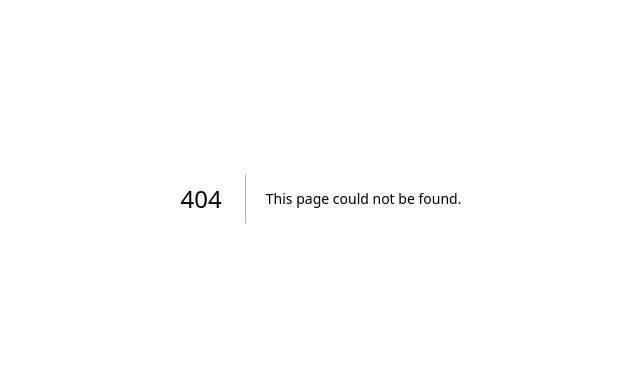
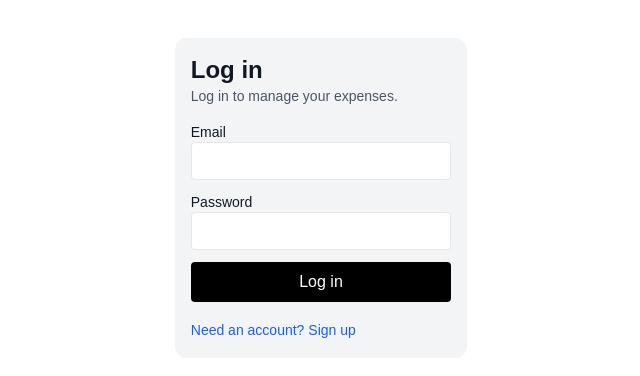
Before and after one commit to jyd-hu/project01, a Next.js app: page /login in a window 1280 px wide. Before the commit this address had no page. Shown: the part 202-578 px from the top of the page, without its empty margins (319-959 px from the left). Built offline with nearby package versions, Linux system fonts and the light colour scheme; no server answers.

Commit message:
added user authentication

```diff
--- a/src/app/budgets/page.tsx
+++ b/src/app/budgets/page.tsx
@@ -1,6 +1,7 @@
 'use client'
 
 import Link from 'next/link'
+import { useRouter } from 'next/navigation'
 import { startTransition, useEffect, useState } from 'react'
 import { supabase } from '@/lib/supabase'
 
@@ -74,6 +75,8 @@ function getMonthProgress(date: Date) {
 }
 
 export default function BudgetsPage() {
+  const router = useRouter()
+  const [authLoading, setAuthLoading] = useState(true)
   const [categories, setCategories] = useState<Category[]>([])
   const [budgetInputs, setBudgetInputs] = useState<Record<number, string>>({})
   const [monthlySpendByCategory, setMonthlySpendByCategory] = useState<
@@ -167,14 +170,58 @@ export default function BudgetsPage() {
   }
 
   useEffect(() => {
-    const todayTimer = window.setTimeout(() => setToday(new Date()), 0)
+    let mounted = true
 
-    startTransition(() => {
-      void Promise.all([fetchCategories(), fetchMonthlyExpenses()])
+    async function loadSession() {
+      const { data, error } = await supabase.auth.getSession()
+
+      if (!mounted) return
+
+      if (error) {
+        setError(error.message)
+        setAuthLoading(false)
+        return
+      }
+
+      if (!data.session) {
+        router.replace('/login')
+        setAuthLoading(false)
+        return
+      }
+
+      setAuthLoading(false)
+      setToday(new Date())
+
+      startTransition(() => {
+        void Promise.all([fetchCategories(), fetchMonthlyExpenses()])
+      })
+    }
+
+    const {
+      data: { subscription },
+    } = supabase.auth.onAuthStateChange((_event, session) => {
+      if (!mounted) return
+
+      if (!session) {
+        router.replace('/login')
+      }
     })
 
-    return () => window.clearTimeout(todayTimer)
-  }, [])
+    void loadSession()
+
+    return () => {
+      mounted = false
+      subscription.unsubscribe()
+    }
+  }, [router])
+
+  if (authLoading) {
+    return (
+      <main className="mx-auto max-w-md p-4">
+        <p className="text-sm text-gray-500">Loading...</p>
+      </main>
+    )
+  }
 
   const todayLabel = today ? formatTodayDate(today) : 'Today'
   const monthProgress = today ? getMonthProgress(today).toFixed(4) : '0'
--- /dev/null
+++ b/src/app/login/page.tsx
@@ -0,0 +1,156 @@
+'use client'
+
+import { FormEvent, useEffect, useState } from 'react'
+import { useRouter } from 'next/navigation'
+import { supabase } from '@/lib/supabase'
+
+type AuthMode = 'login' | 'signup'
+
+const inputClass =
+  'w-full rounded border border-gray-200 bg-white p-2 text-gray-900 placeholder:text-gray-400'
+
+export default function LoginPage() {
+  const router = useRouter()
+  const [mode, setMode] = useState<AuthMode>('login')
+  const [email, setEmail] = useState('')
+  const [password, setPassword] = useState('')
+  const [message, setMessage] = useState<string | null>(null)
+  const [isSubmitting, setIsSubmitting] = useState(false)
+
+  useEffect(() => {
+    let mounted = true
+
+    async function redirectIfSignedIn() {
+      const { data } = await supabase.auth.getSession()
+
+      if (mounted && data.session) {
+        router.replace('/')
+      }
+    }
+
+    const {
+      data: { subscription },
+    } = supabase.auth.onAuthStateChange((_event, session) => {
+      if (session) {
+        router.replace('/')
+      }
+    })
+
+    void redirectIfSignedIn()
+
+    return () => {
+      mounted = false
+      subscription.unsubscribe()
+    }
+  }, [router])
+
+  async function handleSubmit(event: FormEvent<HTMLFormElement>) {
+    event.preventDefault()
+
+    const trimmedEmail = email.trim()
+    if (!trimmedEmail || !password) {
+      setMessage('Enter your email and password.')
+      return
+    }
+
+    setIsSubmitting(true)
+    setMessage(null)
+
+    const result =
+      mode === 'login'
+        ? await supabase.auth.signInWithPassword({
+            email: trimmedEmail,
+            password,
+          })
+        : await supabase.auth.signUp({
+            email: trimmedEmail,
+            password,
+          })
+
+    setIsSubmitting(false)
+
+    if (result.error) {
+      setMessage(result.error.message)
+      return
+    }
+
+    if (result.data.session) {
+      router.replace('/')
+      return
+    }
+
+    setMessage('Check your email to confirm your account, then log in.')
+  }
+
+  const isSignup = mode === 'signup'
+
+  return (
+    <main className="mx-auto flex min-h-screen max-w-md flex-col justify-center p-4">
+      <section className="space-y-4 rounded-xl bg-gray-100 p-4 text-gray-900">
+        <div>
+          <h1 className="text-2xl font-semibold">
+            {isSignup ? 'Create account' : 'Log in'}
+          </h1>
+          <p className="text-sm text-gray-600">
+            {isSignup
+              ? 'Sign up with your email and password.'
+              : 'Log in to manage your expenses.'}
+          </p>
+        </div>
+
+        <form className="space-y-3" onSubmit={(event) => void handleSubmit(event)}>
+          <label className="block space-y-1 text-sm font-medium">
+            <span>Email</span>
+            <input
+              className={inputClass}
+              type="email"
+              value={email}
+              onChange={(event) => setEmail(event.target.value)}
+              autoComplete="email"
+              required
+            />
+          </label>
+
+          <label className="block space-y-1 text-sm font-medium">
+            <span>Password</span>
+            <input
+              className={inputClass}
+              type="password"
+              value={password}
+              onChange={(event) => setPassword(event.target.value)}
+              autoComplete={isSignup ? 'new-password' : 'current-password'}
+              required
+            />
+          </label>
+
+          {message ? (
+            <p className="text-sm text-red-600" role="alert">
+              {message}
+            </p>
+          ) : null}
+
+          <button
+            type="submit"
+            disabled={isSubmitting}
+            className="w-full rounded bg-black p-2 text-white disabled:cursor-not-allowed disabled:bg-gray-500"
+          >
+            {isSubmitting ? 'Please wait...' : isSignup ? 'Sign up' : 'Log in'}
+          </button>
+        </form>
+
+        <button
+          type="button"
+          onClick={() => {
+            setMode(isSignup ? 'login' : 'signup')
+            setMessage(null)
+          }}
+          className="text-sm font-medium text-blue-600 hover:text-blue-700"
+        >
+          {isSignup
+            ? 'Already have an account? Log in'
+            : 'Need an account? Sign up'}
+        </button>
+      </section>
+    </main>
+  )
+}
--- a/src/app/page.tsx
+++ b/src/app/page.tsx
@@ -2,10 +2,13 @@
 
 import { useEffect, useState, startTransition } from 'react'
 import Link from 'next/link'
+import { useRouter } from 'next/navigation'
+import type { Session, User } from '@supabase/supabase-js'
 import { supabase } from '@/lib/supabase'
 
 type Expense = {
   id: string
+  user_id: string
   amount: number
   category: string
   note: string
@@ -98,6 +101,10 @@ function formatWeekRange(weekStart: string) {
 }
 
 export default function Home() {
+  const router = useRouter()
+  const [session, setSession] = useState<Session | null>(null)
+  const [user, setUser] = useState<User | null>(null)
+  const [authLoading, setAuthLoading] = useState(true)
   const [expenses, setExpenses] = useState<Expense[]>([])
   const [categories, setCategories] = useState<Category[]>([])
   const [amount, setAmount] = useState('')
@@ -152,6 +159,11 @@ export default function Home() {
   }
 
   async function addExpense() {
+    if (!user) {
+      router.replace('/login')
+      return
+    }
+
     const selected = categories.find((c) => String(c.id) === categoryId)
     if (!amount.trim() || !selected) {
       setSaveError('Enter an amount and select a category.')
@@ -173,6 +185,7 @@ export default function Home() {
         category: selected.name,
         note: note.trim(),
         expense_date: getTodayDateValue(),
+        user_id: user.id,
       })
       .select()
       .single()
@@ -348,11 +361,14 @@ export default function Home() {
   }
 
   async function undoDeleteExpense() {
-    if (!lastDeletedExpense) return
+    if (!lastDeletedExpense || !user) return
 
     setSaveError(null)
 
-    const { error } = await supabase.from('expenses').insert(lastDeletedExpense)
+    const { error } = await supabase.from('expenses').insert({
+      ...lastDeletedExpense,
+      user_id: user.id,
+    })
 
     if (error) {
       setSaveError(error.message)
@@ -364,10 +380,77 @@ export default function Home() {
   }
 
   useEffect(() => {
+    let mounted = true
+
+    async function loadSession() {
+      const { data, error } = await supabase.auth.getSession()
+
+      if (!mounted) return
+
+      if (error) {
+        setSaveError(error.message)
+        setAuthLoading(false)
+        return
+      }
+
+      if (!data.session) {
+        router.replace('/login')
+        setAuthLoading(false)
+        return
+      }
+
+      const { data: userData, error: userError } = await supabase.auth.getUser()
+
+      if (!mounted) return
+
+      if (userError || !userData.user) {
+        setSaveError(userError?.message ?? 'Unable to load your user account.')
+        setAuthLoading(false)
+        return
+      }
+
+      setSession(data.session)
+      setUser(userData.user)
+      setAuthLoading(false)
+
       startTransition(() => {
         void Promise.all([fetchExpenses(), fetchCategories()])
       })
-  }, [])
+    }
+
+    const {
+      data: { subscription },
+    } = supabase.auth.onAuthStateChange((_event, nextSession) => {
+      if (!mounted) return
+
+      setSession(nextSession)
+      setUser(nextSession?.user ?? null)
+
+      if (!nextSession) {
+        router.replace('/login')
+      }
+    })
+
+    void loadSession()
+
+    return () => {
+      mounted = false
+      subscription.unsubscribe()
+    }
+  }, [router])
+
+  async function signOut() {
+    await supabase.auth.signOut()
+    router.replace('/login')
+  }
+
+  if (authLoading || !session) {
+    return (
+      <main className="mx-auto max-w-md p-4">
+        <p className="text-sm text-gray-500">Loading...</p>
+      </main>
+    )
+  }
 
   const total = expenses.reduce((sum, e) => sum + e.amount, 0)
   const groupedExpenses = expenses.reduce<
@@ -437,9 +520,8 @@ export default function Home() {
           type="button"
           onClick={() => setShowCategories((open) => !open)}
           className="rounded-lg p-2 text-gray-900 hover:bg-gray-100 dark:text-gray-100 dark:hover:bg-gray-800"
-          aria-label={showCategories ? 'Close categories' : 'Manage categories'}
+          aria-label={showCategories ? 'Close settings' : 'Manage settings'}
         >
-          {showCategories ? (
           <svg
             xmlns="http://www.w3.org/2000/svg"
             width="24"
@@ -452,31 +534,18 @@ export default function Home() {
             strokeLinejoin="round"
             aria-hidden
           >
-              <path d="M18 6 6 18" />
-              <path d="m6 6 12 12" />
+            <path d="M12.22 2h-.44a2 2 0 0 0-2 2v.18a2 2 0 0 1-1 1.73l-.43.25a2 2 0 0 1-2 0l-.15-.08a2 2 0 0 0-2.73.73l-.22.38a2 2 0 0 0 .73 2.73l.15.1a2 2 0 0 1 0 3.46l-.15.1a2 2 0 0 0-.73 2.73l.22.38a2 2 0 0 0 2.73.73l.15-.08a2 2 0 0 1 2 0l.43.25a2 2 0 0 1 1 1.73V20a2 2 0 0 0 2 2h.44a2 2 0 0 0 2-2v-.18a2 2 0 0 1 1-1.73l.43-.25a2 2 0 0 1 2 0l.15.08a2 2 0 0 0 2.73-.73l.22-.38a2 2 0 0 0-.73-2.73l-.15-.1a2 2 0 0 1 0-3.46l.15-.1a2 2 0 0 0 .73-2.73l-.22-.38a2 2 0 0 0-2.73-.73l-.15.08a2 2 0 0 1-2 0l-.43-.25a2 2 0 0 1-1-1.73V4a2 2 0 0 0-2-2z" />
+            <circle cx="12" cy="12" r="3" />
           </svg>
-          ) : (
-            <svg
-              xmlns="http://www.w3.org/2000/svg"
-              width="24"
-              height="24"
-              viewBox="0 0 24 24"
-              fill="none"
-              stroke="currentColor"
-              strokeWidth="2"
-              strokeLinecap="round"
-              strokeLinejoin="round"
-              aria-hidden
-            >
-              <path d="M3 7V5a2 2 0 0 1 2-2h3.17a2 2 0 0 1 1.41.59l1.83 1.83A2 2 0 0 0 12.83 6H19a2 2 0 0 1 2 2v12a2 2 0 0 1-2 2H5a2 2 0 0 1-2-2V7z" />
-            </svg>
-          )}
         </button>
       </div>
 
       {showCategories ? (
+        <>
           <section className="space-y-3 rounded-xl bg-gray-100 p-4 text-gray-900">
-        <h2 className="text-lg font-semibold text-gray-900">Manage categories</h2>
+            <h2 className="text-lg font-semibold text-gray-900">
+              Manage categories
+            </h2>
 
             <ul className="space-y-2">
               {categories.map((c) => (
@@ -528,6 +597,17 @@ export default function Home() {
               </button>
             </div>
           </section>
+
+          <section className="rounded-xl bg-gray-100 p-4">
+            <button
+              type="button"
+              onClick={() => void signOut()}
+              className="w-full rounded-lg border border-gray-300 bg-white px-3 py-2 text-sm text-gray-900 hover:bg-gray-50"
+            >
+              Sign out
+            </button>
+          </section>
+        </>
       ) : (
       <>
       <div className="bg-gray-100 p-4 rounded-xl space-y-2">
```
Also changed, not shown: 1 other file (tests, documents, lock files or other folders). Lines whose indentation alone changed are shown as unchanged.
